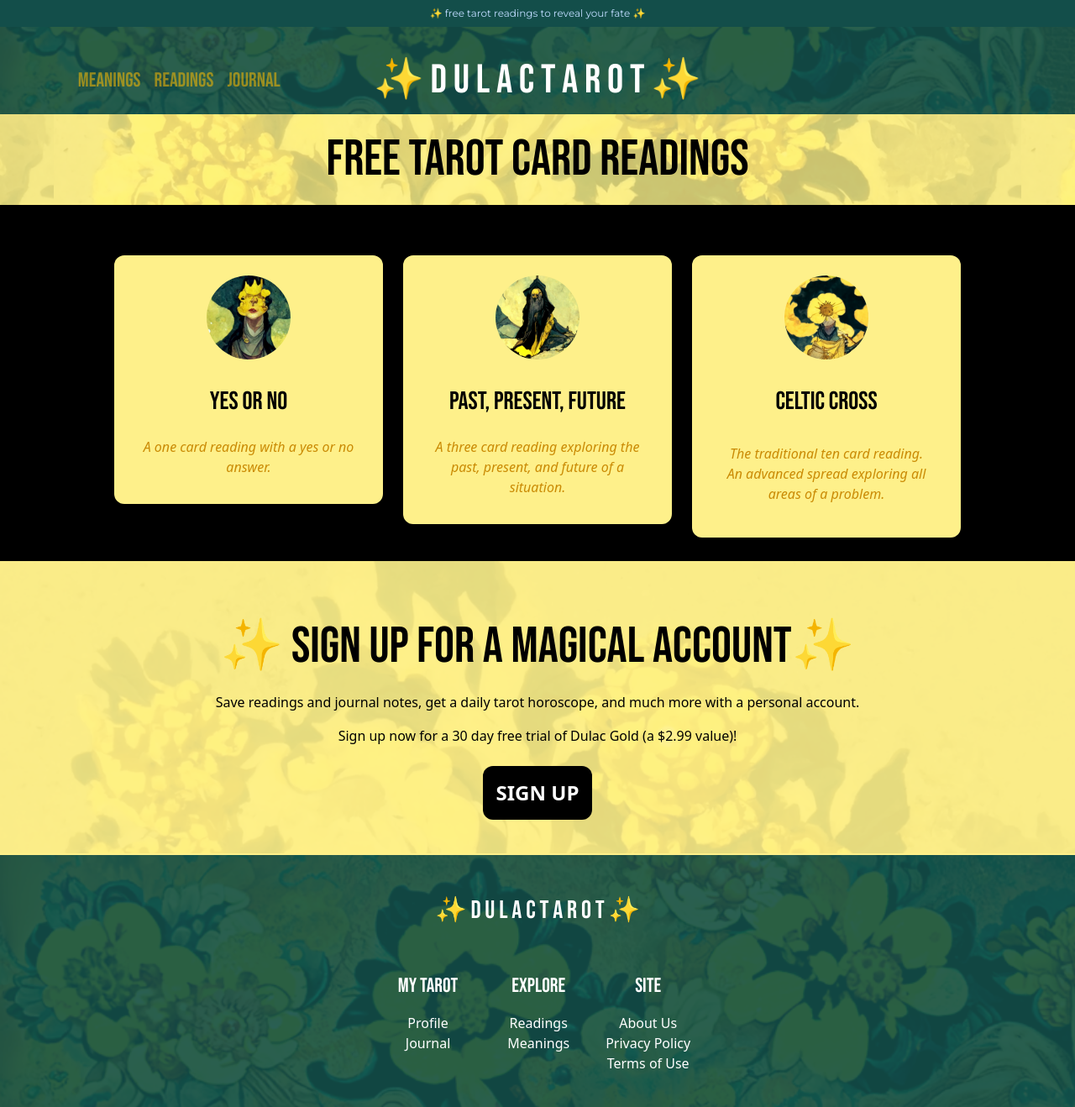
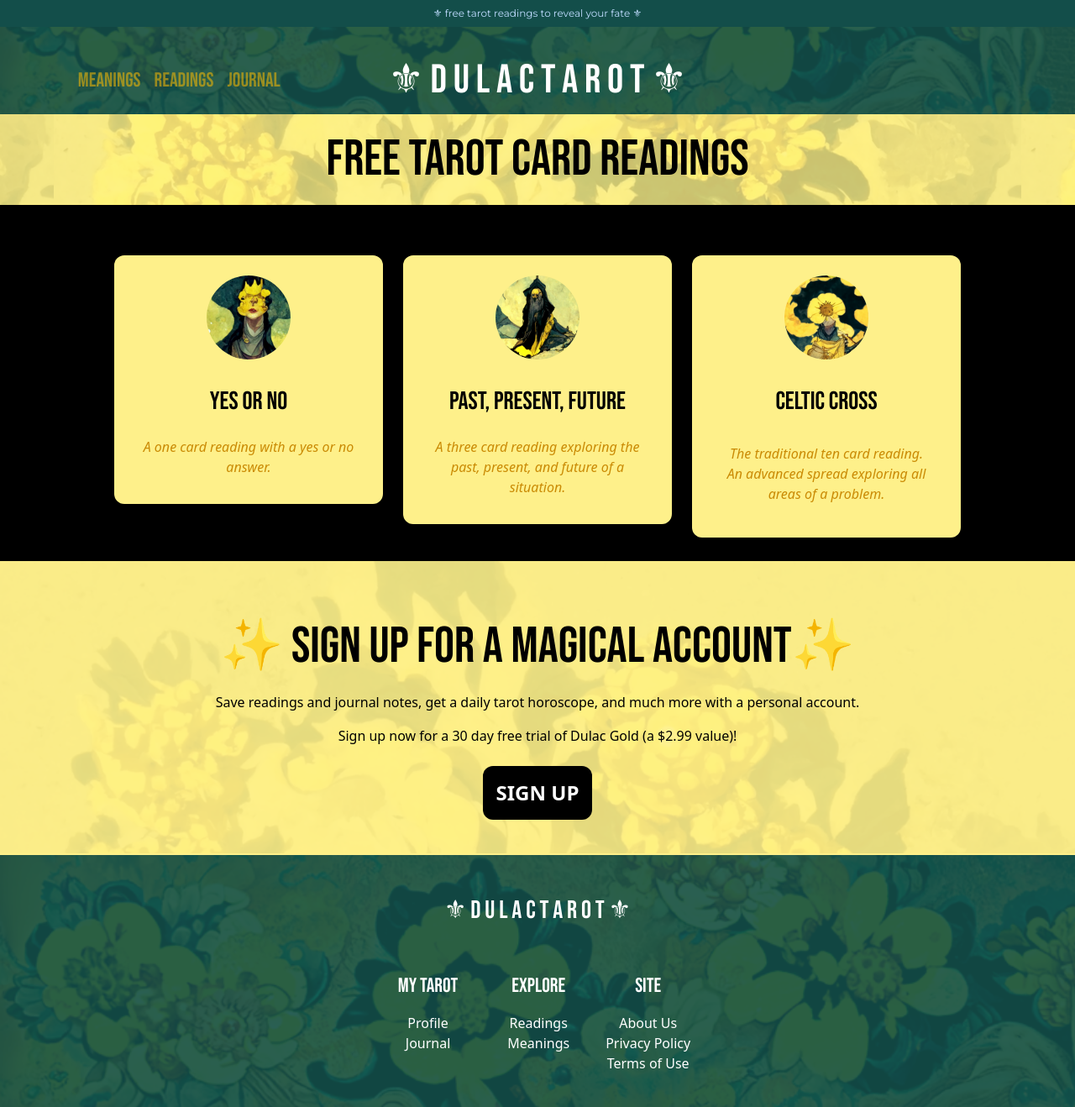
Before and after one commit to ccingram94/dulactarot, a Next.js app: page / in a window 1280 px wide. Shown: the whole page at 84% size. Built offline with nearby package versions, Linux system fonts and the light colour scheme; no server answers; some icons are missing.

Commit message:
replaced emojis with u unicode

```diff
--- a/components/footer.js
+++ b/components/footer.js
@@ -13,7 +13,7 @@ export default function Footer() {
         <div className="flex flex-col flex-wrap w-screen text-center justify-center items-center bg-teal-900 bg-opacity-90">
           <div>
             <Link href="/">
-                <h1 className="pt-12 text-white font-bebas text-xl lg:text-2xl xl:text-3xl">✨ D u l a c   T a r o t ✨</h1>
+                <h1 className="pt-12 text-white font-bebas text-xl lg:text-2xl xl:text-3xl">⚜ D u l a c   T a r o t ⚜ </h1>
             </Link>
           </div>
           <div className="flex flex-row flex-wrap justify-center justify-items-center max-w-lg p-4 m-2">
--- a/components/header.js
+++ b/components/header.js
@@ -11,7 +11,7 @@ export default function Header() {
   return (
     <div>
         <div className="w-screen bg-teal-900">
-            <p className="p-2 text-xs font-montserrat text-blue-200 text-center"> ✨ free tarot readings to reveal your fate ✨ </p>
+            <p className="p-2 text-xs font-montserrat text-blue-200 text-center"> ⚜ free tarot readings to reveal your fate ⚜ </p>
         </div>
         <div className="flex flex-row flex-wrap w-screen text-center justify-center bg-banner bg-cover bg-bottom">
           <div className="flex flex-col lg:flex-row text-center justify-center items-center w-screen bg-teal-900 bg-opacity-90 lg:pt-6">
@@ -28,7 +28,7 @@ export default function Header() {
             </div>
             <div className="flex lg:w-1/3 justify-center lg:p-4">
               <Link href="/">
-                <h1 className="text-white font-bebas text-2xl lg:text-4xl xl:text-5xl">✨ D u l a c   T a r o t ✨</h1>
+                <h1 className="text-white font-bebas text-2xl lg:text-4xl xl:text-5xl">⚜ D u l a c   T a r o t ⚜</h1>
               </Link>
             </div>
             <div className="flex flex-row lg:w-1/3 max-h-12 justify-center p-2">
```
